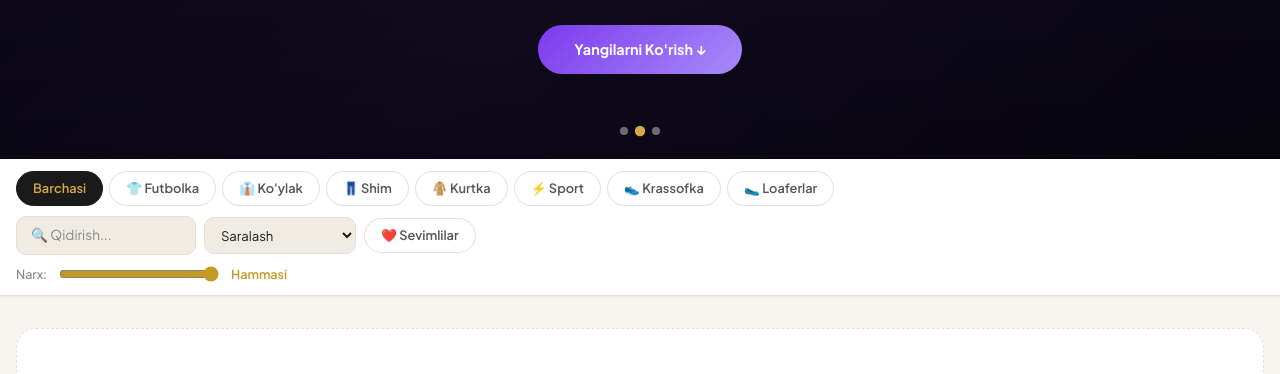
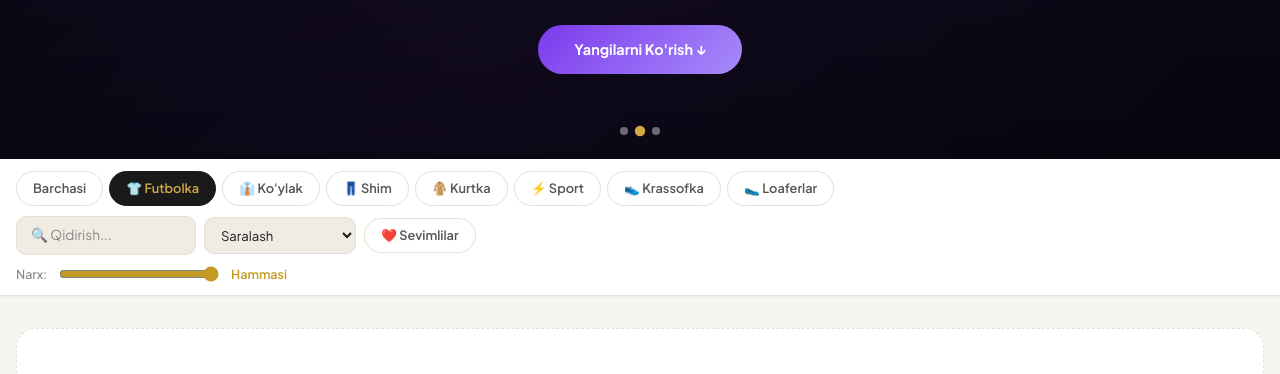
Before and after one commit to tukhtasinovmukhammadziyo-byte/VIGOR--SHOP, a website: page index.html in a window 1280 px wide. Both pictures are taken after a click on the button "👕 Futbolka". Shown: the part 426-800 px from the top of the page. Drawn offline with nearby package versions, Linux system fonts and the light colour scheme; no server answers.

Commit message:
fix: kategoriya filter tugmalari tuzatildi (setCategory + filter-chip class)

```diff
--- a/index.html
+++ b/index.html
@@ -1639,13 +1639,14 @@ function onPriceFilter(val){
 }
 
 // ── Category Filter ───────────────────
-function filterCat(cat){
+function setCategory(cat){
   activeCategory = cat;
-  document.querySelectorAll('.cat-chip').forEach(function(c){ c.classList.remove('active'); });
+  document.querySelectorAll('.filter-chip').forEach(function(c){ c.classList.remove('active'); });
   var el = document.getElementById('cat-' + cat);
   if(el) el.classList.add('active');
   renderShop();
 }
+function filterCat(cat){ setCategory(cat); }
 
 // ── Search ────────────────────────────
 function onSearch(val){
```
